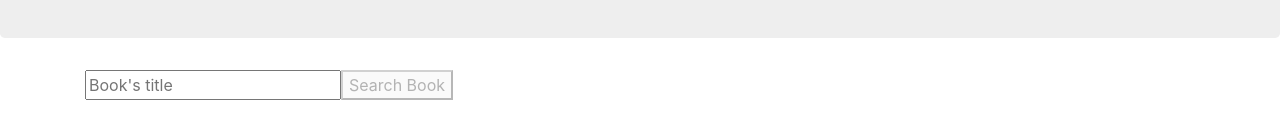
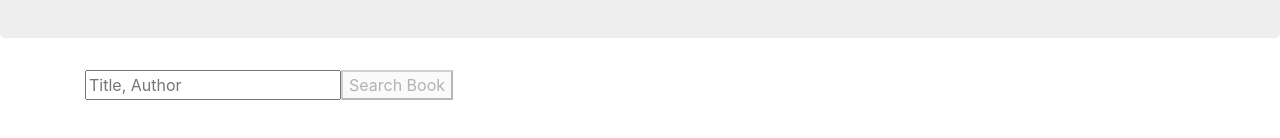
Before and after one commit to jiji-smith/react-booksearch, a React (Create React App) app in the folder client/: page /search in a window 1280 px wide. Shown: the part 318-456 px from the top of the page. Built offline with nearby package versions, Linux system fonts and the light colour scheme; a web font is replaced by a local one.

Commit message:
nav link not working

```diff
--- a/client/src/pages/Search.js
+++ b/client/src/pages/Search.js
@@ -1,4 +1,4 @@
-import React, {useState} from "react";
+import React, { useState } from "react";
 import { Container, Card } from "react-bootstrap";
 import Jumbotron from "../components/Jumbotron";
 import API from "../utils/API";
@@ -15,7 +15,7 @@ const Search = (props) => {
   function handleFormSubmit(event) {
     event.preventDefault();
     if (formObject.title) {
-      API.searchBooks(formObject.title).then((res) => {setsearchBooks(res.data.items)})
+      API.searchBooks(formObject.title).then((res) => { setsearchBooks(res.data.items) })
         .catch(err => console.log(err));
     }
   };
@@ -28,7 +28,7 @@ function handleFormSubmit(event) {
           <input
             onChange={handleInputChange}
             name="title"
-            placeholder="Book's title"
+            placeholder="Title, Author"
           />
           <button
             disabled={!(formObject.title)}
@@ -39,15 +39,14 @@ function handleFormSubmit(event) {
       </Container>
 
       <Container className="mb-4">
-  {searchBooks.map((book) =>(
-  <Card style={{width: "40rem", flexDirection: "row" }}>
+        {searchBooks.map((book) => (
+          <Card style={{ width: "20rem", flexDirection: "row" }}>
             <Card.Img variant="top" src={book.volumeInfo.imageLinks?.thumbnail} />
             <Card.Body>
               <Card.Title>{book.volumeInfo.title}</Card.Title>
               <Card.Subtitle className="mb-2 text-muted">{book.volumeInfo.authors}</Card.Subtitle>
-    <Card.Text>
-
-    </Card.Text>
+              <Card.Text>{book.volumeInfo.description}</Card.Text>
+              <Card.Text>Rate: {book.volumeInfo.averageRating}</Card.Text>
               <button>Save</button>
             </Card.Body>
           </Card>
```
Also changed, not shown: client/src/components/Nav/index.js (+11 -0 lines), 1 other file (tests, documents, lock files or other folders). Lines whose indentation alone changed are shown as unchanged.
